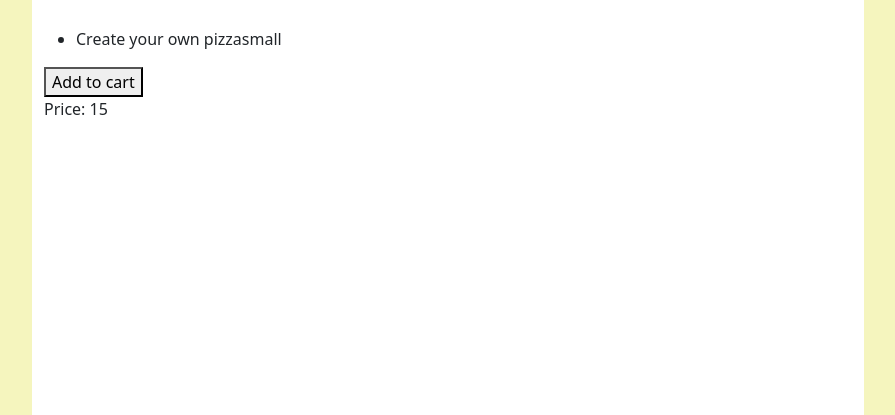
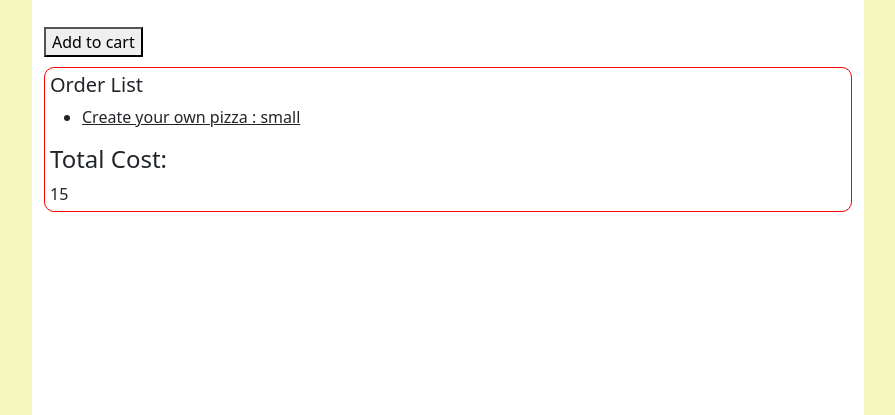
Before and after one commit to tiffarodrigs/Pizza-Parlor, a plain HTML site: page index.html in a window 1280 px wide. Both pictures are taken after a click on the button "Add to cart". Shown: the part 385-800 px from the top of the page, without its empty margins (192-1087 px from the left). Drawn offline with nearby package versions, Linux system fonts and the light colour scheme.

Commit message:
WIP-Add links and border to cost div

```diff
--- a/css/styles.css
+++ b/css/styles.css
@@ -49,4 +49,24 @@ label{
 
 #pizzaDetail{
   display: none;
+
 }
+
+
+li{
+ cursor: pointer;
+  text-decoration: underline;
+  /* color: #0088cc; */
+}
+li:hover
+{
+  color: crimson;
+}
+#resultBorder {
+  display:none;
+  border: 1px solid red;
+  border-radius: 10px;
+  margin: 10px 0px;
+  padding: 5px;
+
+}
--- a/index.html
+++ b/index.html
@@ -6,7 +6,8 @@
     <link href="css/styles.css" rel="stylesheet" type="text/css">
     <link rel="preconnect" href="https://fonts.googleapis.com">
     <link rel="preconnect" href="https://fonts.gstatic.com" crossorigin>
-<link href="https://fonts.googleapis.com/css2?family=Dancing+Script&family=Roboto:ital,wght@0,300;0,400;1,100&display=swap" rel="stylesheet"><script src="js/jquery-3.6.0.js"></script>
+    <link href="https://fonts.googleapis.com/css2?family=Dancing+Script&family=Roboto:ital,wght@0,300;0,400;1,100&display=swap" rel="stylesheet">
+    <script src="js/jquery-3.6.0.js"></script>
     <script src="js/scripts.js"></script>
   </head>
 
@@ -17,11 +18,11 @@
         <h1> Tiffany's Pizza Parlor</h1>
       </div>
       <div>
+
         <p class="h5">Select your pizza size</p>
-
         <div class="size-container">
           <div>
-            <img class="imgSize" src="img/small.png"  alt="small" >
+            <img class="imgSize" src="img/small.png" alt="small">
             <input type="radio" id="small" name="size" value="small" checked>
             <label for="small">Small</label>
             <small>
@@ -30,7 +31,7 @@
           </div>
 
           <div>
-            <img class="imgSize" src="img/medium.png"  alt="medium" >
+            <img class="imgSize" src="img/medium.png" alt="medium">
             <input type="radio" id="medium" name="size" value="medium">
             <label for="medium">Medium</label>
             <small>
@@ -39,7 +40,7 @@
           </div>
 
           <div>
-            <img class="imgSize" src="img/large.png"  alt="large" >
+            <img class="imgSize" src="img/large.png" alt="large">
             <input type="radio" id="large" name="size" value="large">
             <label for="large">Large</label>
             <small>
@@ -49,19 +50,17 @@
         </div>
 
         <p class="h5">Choose your topping </p>
-
-
         <div class="toppings-container">
           <div class="toppings">
-          <img src="img/pineapple.jpeg" alt="pineapple" >
+            <img src="img/pineapple.jpeg" alt="pineapple">
             <input type="checkbox" id="pineapple" value="pineapple" name="toppings" checked>
-          <label for="pineapple" >Pineapple</label>
+            <label for="pineapple">Pineapple</label>
             <small>
               $5
             </small>
           </div>
           <div class="toppings">
-          <img  src="img/mushroom.jpeg" alt="mushroom">
+            <img src="img/mushroom.jpeg" alt="mushroom">
             <input type="checkbox" id="mushroom" value="mushroom" name="toppings">
             <label for="mushroom">Mushroom</label>
             <small>
@@ -69,7 +68,7 @@
             </small>
           </div>
           <div class="toppings">
-          <img  src="img/chicken.jpeg" alt="chicken">
+            <img src="img/chicken.jpeg" alt="chicken">
             <input type="checkbox" id="chicken" value="chicken" name="toppings">
             <label for="chicken">Chicken</label>
             <small>
@@ -77,7 +76,7 @@
             </small>
           </div>
           <div class="toppings">
-          <img  src="img/peppers.jpeg" alt="pepper">
+            <img src="img/peppers.jpeg" alt="pepper">
             <input type="checkbox" id="pepper" value="pepper" name="toppings">
             <label for="pepper">Pepper</label>
             <small>
@@ -101,20 +100,22 @@
             </small>
           </div>
         </div>
-      <div >
+        <button type=button id="addPizza">Add to cart </button>
+        <div id="resultBorder">
+          <h5>Order List</h5>
+          <div class="resultBox">
             <ul id="pizzaList">
+
 
             </ul>
           </div>
-      <div id="pizzaDetail">
-        <p>Size:<span class="size"></span></p>
-        <p>Toppings:<span class="topping"></span></p>
-        <p>Price:<span class="price"></span></p>
+          <div id="pizzaDetail" > <h5>Pizza Detail</h5>
+            <p>Size: <span class="size"></span></p>
+            <p>Toppings: <span class="topping"></span></p>
+            <p>Price: <span class="price"></span></p>
           </div>
-
-        <button type=button id="addPizza">Add to cart </button>
-
-        <div>Price: <span id="cost"></span></div>
+          <div > <h4>Total Cost: </h4><span id="cost"></span></div>
+        </div>
       </div>
     </div>
   </body>
--- a/js/scripts.js
+++ b/js/scripts.js
@@ -82,7 +82,7 @@ function displayPizzaList(cartObj) {
   Object.keys(cartObj.pizzaList).forEach(function(key) {
     let pizzaObj = cartObj.findPizza(key);
     console.log("pizza object  ", pizzaObj);
-    htmlPizzaList += "<li id=" + pizzaObj.id + ">" + "Create your own pizza" + pizzaObj.size + "</li>";
+    htmlPizzaList += "<li id=" + pizzaObj.id + ">" + "Create your own pizza : " + pizzaObj.size + "</li>";
   });
   $("ul#pizzaList").html(htmlPizzaList)
 }
@@ -91,7 +91,8 @@ function showPizzaDetail(pizzaid) {
   let pizzaObj = cart.findPizza(pizzaid);
   $("#pizzaDetail").show();
   $(".size").html(pizzaObj.size);
-  $(".topping").html(pizzaObj.toppings);
+  console.log("pizzObj topp",pizzaObj.toppings.join());
+  $(".topping").html(pizzaObj.toppings.join());
   $(".price").html(pizzaObj.pizzaCost());
 }
 
@@ -123,6 +124,7 @@ $(document).ready(function() {
     outputCost = cart.totalCartPrice(myPizza);
     //totalCartPrice(myPizza)
     $("#cost").html(outputCost);
+    $("#resultBorder").show();
 
   });
 
```
Lines whose indentation alone changed are shown as unchanged.
